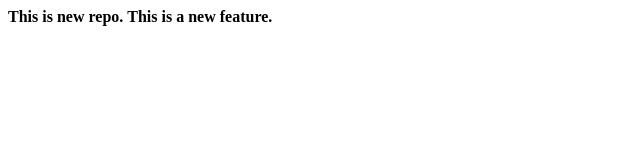
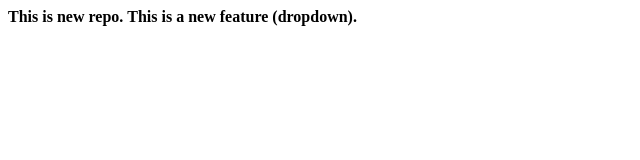
Before and after one commit to mehulkumarbht/localrepo, a plain HTML site: page index.html in a window 1280 px wide. Shown: the whole page, without its empty margins (0-640 px from the left). Drawn offline with Linux system fonts and the light colour scheme.

```diff
--- a/index.html
+++ b/index.html
@@ -1,2 +1,2 @@
 <b> This is new repo.</b>
-<b> This is a new feature.</b>
+<b> This is a new feature (dropdown).</b>
```
